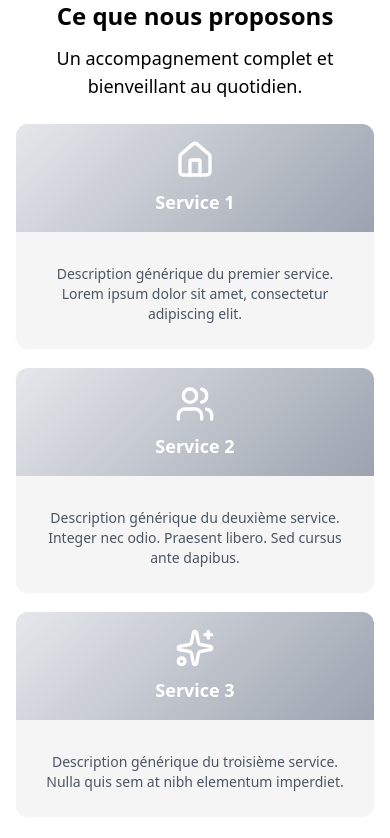
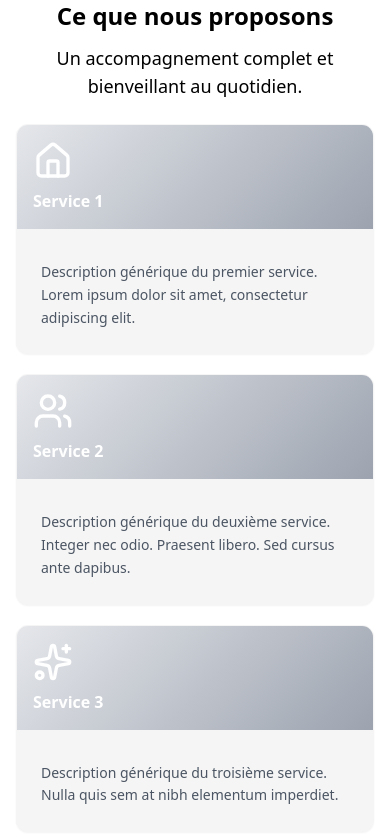
Before and after one commit to julienlisita/nextjs-ts-tailwind-template, a Next.js app: page / in a window 390 px wide. Shown: the part 1900-2738 px from the top of the page. Built offline with nearby package versions, Linux system fonts and the light colour scheme.

Commit message:
feat(ui): add responsive  prop to FeatureCard

```diff
--- a/src/components/widgets/FeatureCard.css
+++ b/src/components/widgets/FeatureCard.css
@@ -1,8 +1,10 @@
+/* src/components/widgets/FeatureCard.ccs */
+
 /* Base card */
 .feature-card {
   @apply rounded-xl shadow-sm transition overflow-hidden;
   background-color: var(--color-bg); /* crème */
-  border: 1px solid var(--color--bg);
+  border: 1px solid var(--color-bg); /* fix */
 }
 
 /* Variantes */
@@ -17,31 +19,33 @@
   /* gradient is applied inline from props */
 }
 
-/* Full-width header (when variant=with-header) */
+/* Header (pas de text-center ici, géré par TS) */
 .feature-card__header {
-  @apply w-full flex flex-col items-center justify-center space-y-2 p-4 text-center;
-  color: #ffffff;
+  @apply flex flex-col space-y-2 p-4;
+  color: #ffffff; /* quand headerColor/gradient */
 }
 
-/* Body: centers content & handles padding for all variants */
+/* Body */
 .feature-card__body {
-  @apply flex flex-col items-center text-center p-6 pt-8 gap-2;
+  @apply flex flex-col p-6 pt-8 gap-2;
 }
 
 /* Icon */
+.feature-card__icon {
+  @apply inline-flex items-center;
+}
 .feature-card__icon-inner {
   @apply w-10 h-10;
   color: transparent;
 }
-/* if header is colored, inherit header text color */
 .feature-card__header .feature-card__icon-inner {
-  color: inherit;
+  color: inherit; /* si header coloré */
 }
 
 /* Title */
 .feature-card__title {
-  @apply text-lg font-semibold;
-  color: var(--color-terre);
+  @apply text-base sm:text-lg font-semibold;
+  color: black;
 }
 .feature-card--gradient .feature-card__title,
 .feature-card__header .feature-card__title {
@@ -50,7 +54,7 @@
 
 /* Description */
 .feature-card__desc {
-  @apply text-sm;
+  @apply text-sm leading-relaxed;
   color: #4b5563; /* gray-600 */
 }
 .feature-card--gradient .feature-card__desc {
--- a/src/components/widgets/FeaturedCard.tsx
+++ b/src/components/widgets/FeaturedCard.tsx
@@ -1,9 +1,12 @@
 // src/components/widgets/FeatureCard.tsx
+
 'use client';
 
 import React from 'react';
 import clsx from 'clsx';
 import './FeatureCard.css';
+
+type Align = 'inherit' | 'left' | 'center' | 'right';
 
 type FeatureCardProps = {
   /** Icône (SVG ou élément React) */
@@ -22,6 +25,8 @@ type FeatureCardProps = {
   width?: string;
   /** Hauteur via classes Tailwind (ex: h-80, min-h-64) */
   height?: string;
+  /** Alignement global (icône, titre, contenu) */
+  align?: Align;
   /** Classes additionnelles */
   className?: string;
 };
@@ -35,10 +40,51 @@ export default function FeatureCard({
   variant = 'default',
   width,
   height,
+  align = 'inherit',
   className,
 }: FeatureCardProps) {
   const isWithHeader = variant === 'with-header';
   const isGradient = variant === 'gradient' && gradient;
+
+  // map align -> classes responsives (mobile = center, desktop = override)
+  const toAlignClasses = (a: Align) => {
+    if (a === 'inherit') {
+      return { text: null, items: null, self: null };
+    }
+    if (a === 'left') {
+      return {
+        text: 'text-center lg:text-left',
+        items: 'items-center lg:items-start',
+        self: 'self-center lg:self-start',
+      };
+    }
+    if (a === 'right') {
+      return {
+        text: 'text-center lg:text-right',
+        items: 'items-center lg:items-end',
+        self: 'self-center lg:self-end',
+      };
+    }
+    return {
+      text: 'text-center',
+      items: 'items-center',
+      self: 'self-center',
+    };
+  };
+
+  const alignClasses = toAlignClasses(align);
+
+  // Fabrique l’icône avec le bon align-self
+  const renderIcon = () =>
+    icon ? (
+      <div className={clsx('feature-card__icon', alignClasses.self)}>
+        {React.isValidElement(icon)
+          ? icon
+          : React.createElement(icon as React.ComponentType<React.SVGProps<SVGSVGElement>>, {
+              className: 'feature-card__icon-inner',
+            })}
+      </div>
+    ) : null;
 
   return (
     <article
@@ -51,7 +97,7 @@ export default function FeatureCard({
     >
       {isWithHeader && (
         <div
-          className="feature-card__header"
+          className={clsx('feature-card__header', 'w-full', alignClasses.text, alignClasses.items)}
           style={
             gradient
               ? { backgroundImage: `linear-gradient(135deg, ${gradient[0]}, ${gradient[1]})` }
@@ -60,35 +106,16 @@ export default function FeatureCard({
                 : undefined
           }
         >
-          {icon && (
-            <div className="feature-card__icon">
-              {React.isValidElement(icon)
-                ? icon
-                : React.createElement(icon as React.ComponentType<React.SVGProps<SVGSVGElement>>, {
-                    className: 'feature-card__icon-inner',
-                  })}
-            </div>
-          )}
+          {renderIcon()}
           <h3 className="feature-card__title">{title}</h3>
         </div>
       )}
 
       {/* Corps de la carte */}
-      <div className="feature-card__body">
+      <div className={clsx('feature-card__body', 'w-full', alignClasses.text, alignClasses.items)}>
         {!isWithHeader && (
           <>
-            {icon && (
-              <div className="feature-card__icon">
-                {React.isValidElement(icon)
-                  ? icon
-                  : React.createElement(
-                      icon as React.ComponentType<React.SVGProps<SVGSVGElement>>,
-                      {
-                        className: 'feature-card__icon-inner',
-                      }
-                    )}
-              </div>
-            )}
+            {renderIcon()}
             <h3 className="feature-card__title">{title}</h3>
           </>
         )}
```
